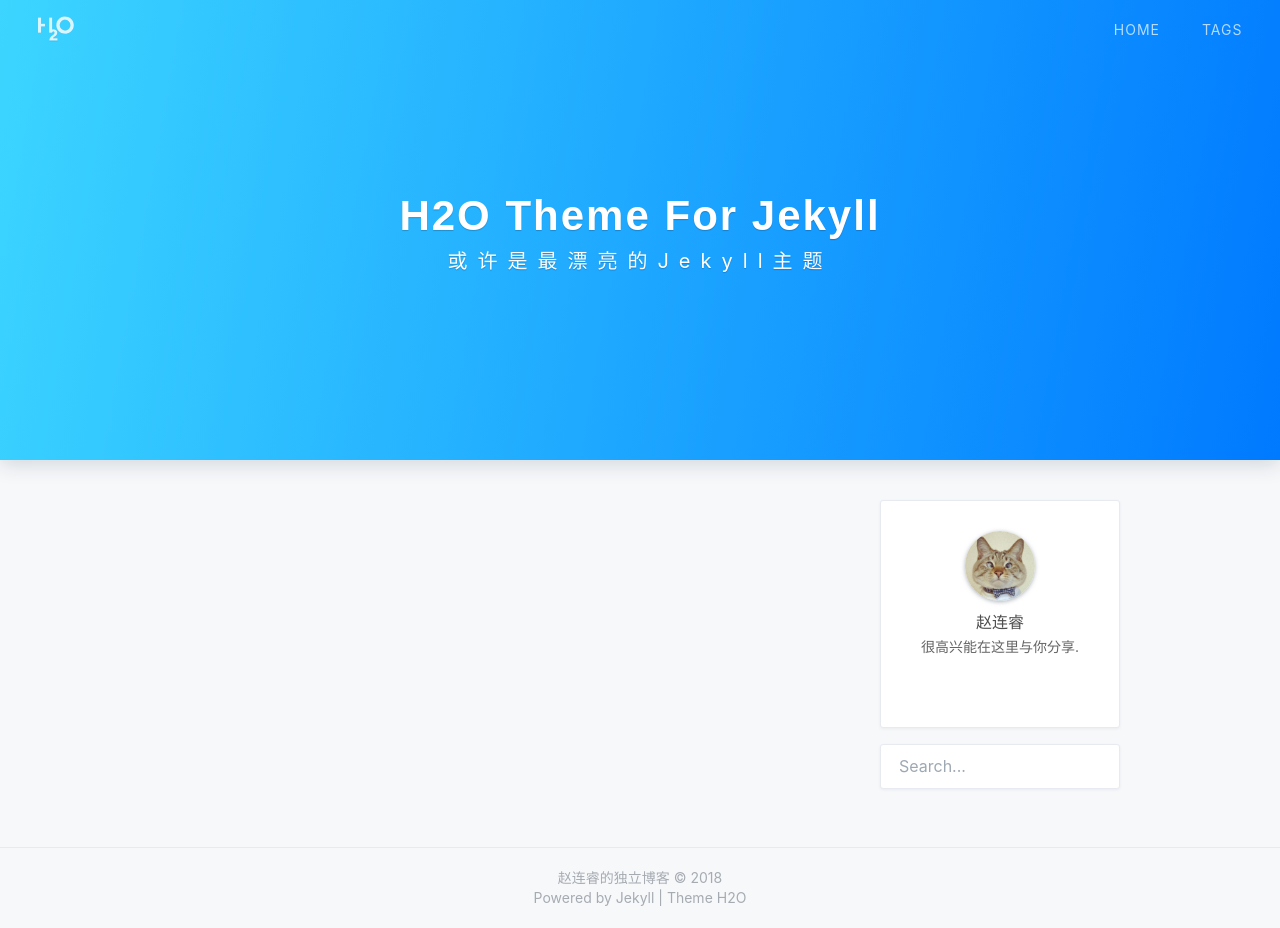
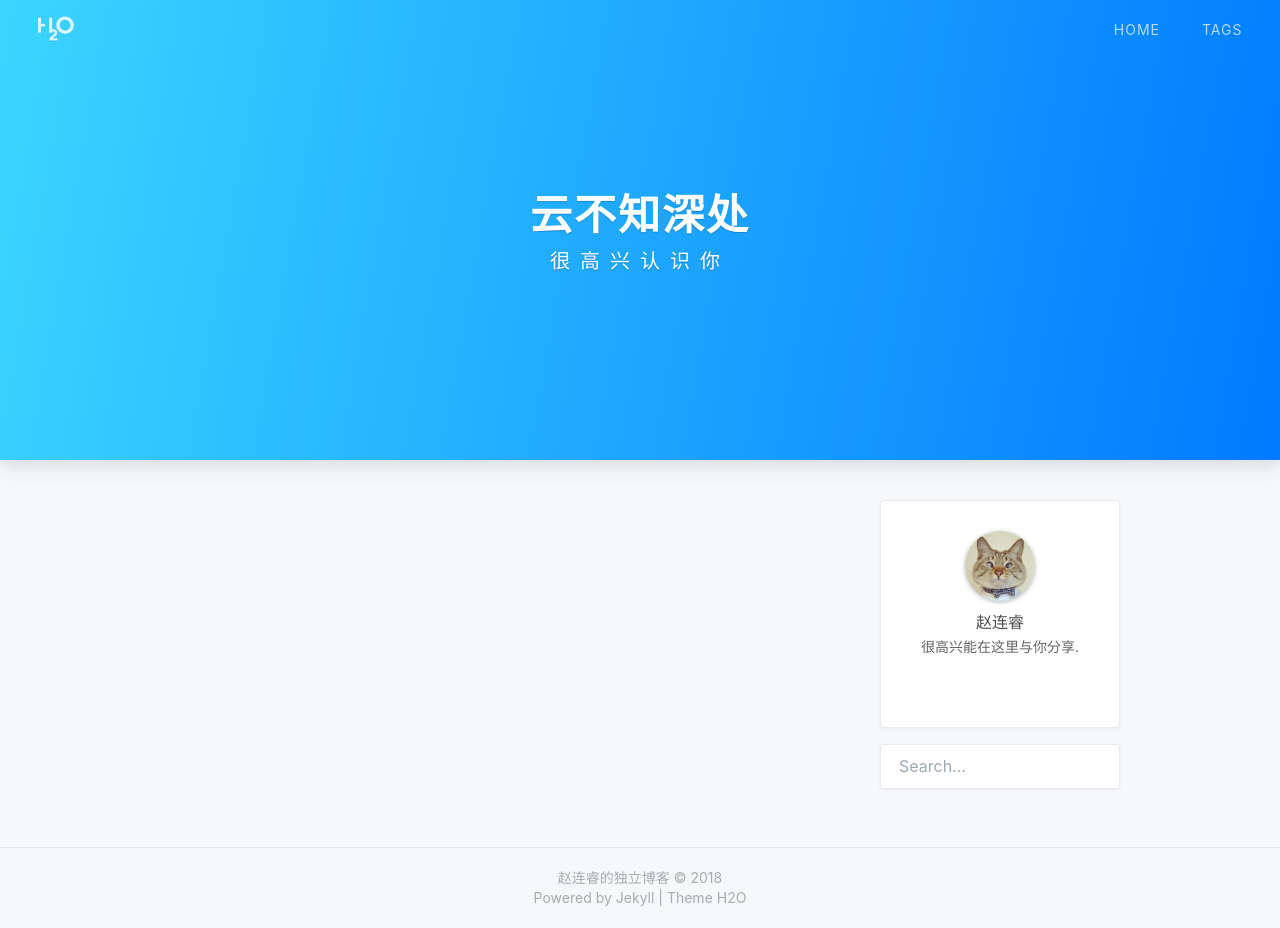
Before and after one commit to zhaolianrui/zhaolianrui.github.io, a Jekyll site: the page built from index.html, in a window 1280 px wide and 928 px high. Built offline with Jekyll 4.4.1, drawn with Linux system fonts in a browser that asks for light colours; nearby versions of some CDN libraries; the list of posts is cut into pages by our own code; a style sheet for code colours, icons or effects is not loaded.

Commit message:
修改了博客标题及说明

```diff
--- a/index.html
+++ b/index.html
@@ -1,7 +1,7 @@
 ---
 layout: default
-home-title: H2O Theme For Jekyll
-description: 或许是最漂亮的Jekyll主题
+home-title: 云不知深处
+description: 很高兴认识你
 ---
 
 {% include header.html %}
```
